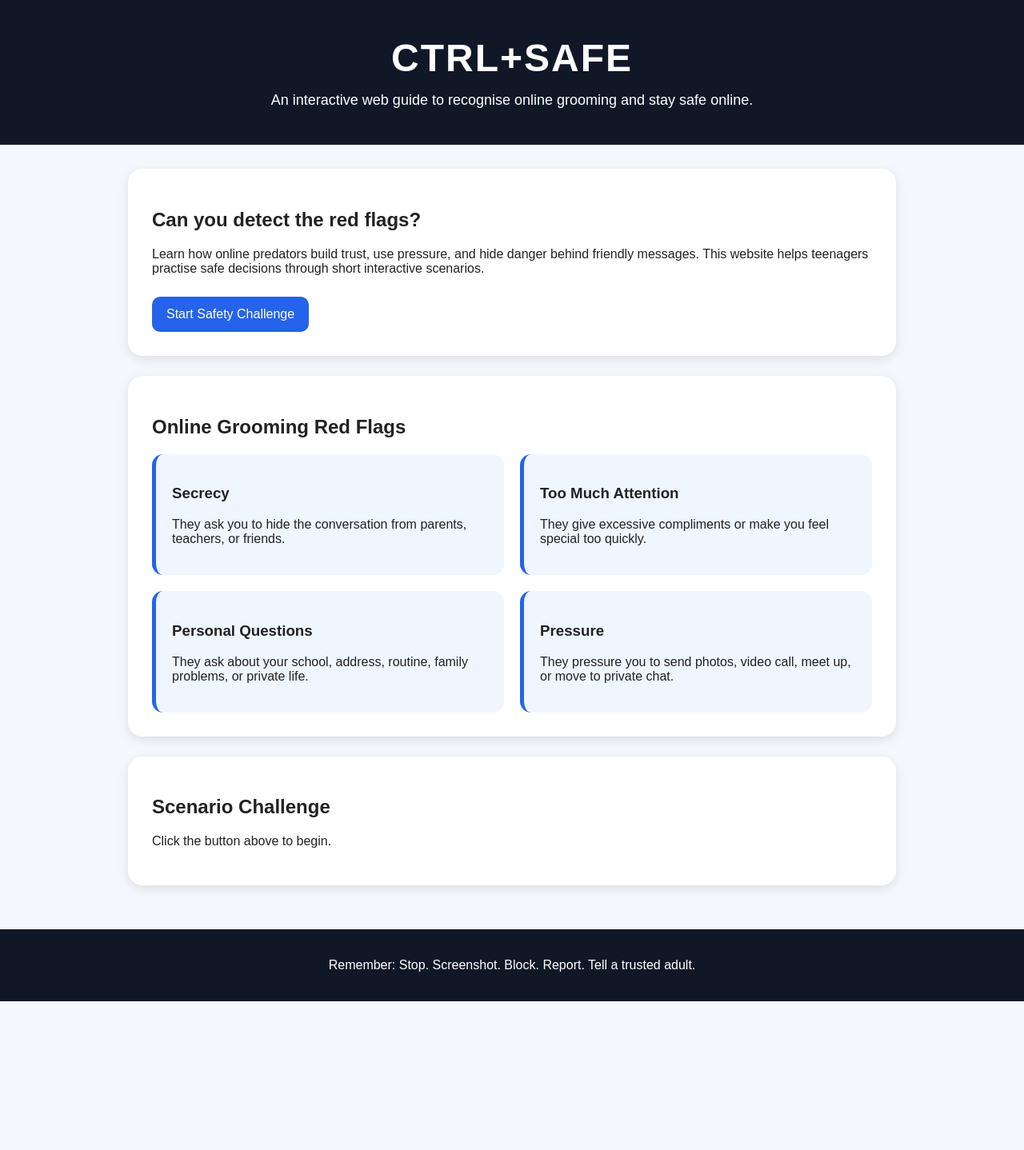
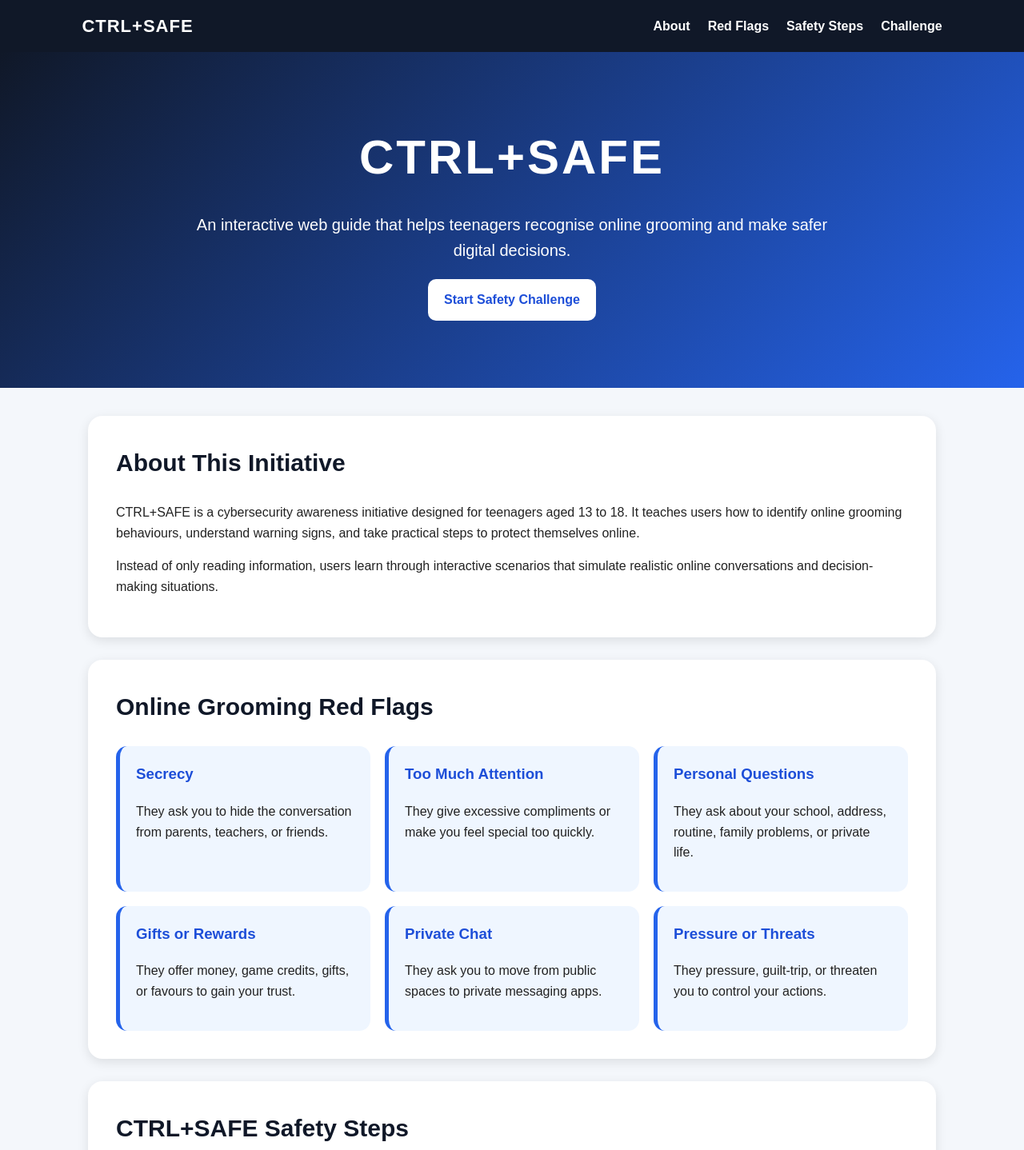
Before and after one commit to deaniemqri/ctrl-safe, a plain HTML site: page index.html in a window 1280 px wide. Shown: the top 1438 px of the page at 80% size. Before the commit the page ends 1252 px from the top, so only its background shows below. Drawn offline with Linux system fonts and the light colour scheme.

Commit message:
Upgrade CTRL+SAFE website content and quiz

```diff
--- a/index.html
+++ b/index.html
@@ -8,22 +8,40 @@
 </head>
 <body>
 
-  <header>
-    <h1>CTRL+SAFE</h1>
-    <p>An interactive web guide to recognise online grooming and stay safe online.</p>
+  <nav class="navbar">
+    <div class="logo">CTRL+SAFE</div>
+    <ul>
+      <li><a href="#about">About</a></li>
+      <li><a href="#redflags">Red Flags</a></li>
+      <li><a href="#safety">Safety Steps</a></li>
+      <li><a href="#quiz">Challenge</a></li>
+    </ul>
+  </nav>
+
+  <header class="hero">
+    <div class="hero-content">
+      <h1>CTRL+SAFE</h1>
+      <p>An interactive web guide that helps teenagers recognise online grooming and make safer digital decisions.</p>
+      <a href="#quiz" class="hero-btn">Start Safety Challenge</a>
+    </div>
   </header>
 
   <main>
-    <section class="hero">
-      <h2>Can you detect the red flags?</h2>
+
+    <section id="about" class="section">
+      <h2>About This Initiative</h2>
       <p>
-        Learn how online predators build trust, use pressure, and hide danger behind friendly messages.
-        This website helps teenagers practise safe decisions through short interactive scenarios.
+        CTRL+SAFE is a cybersecurity awareness initiative designed for teenagers aged 13 to 18.
+        It teaches users how to identify online grooming behaviours, understand warning signs,
+        and take practical steps to protect themselves online.
       </p>
-      <button onclick="startQuiz()">Start Safety Challenge</button>
+      <p>
+        Instead of only reading information, users learn through interactive scenarios that simulate
+        realistic online conversations and decision-making situations.
+      </p>
     </section>
 
-    <section class="info">
+    <section id="redflags" class="section">
       <h2>Online Grooming Red Flags</h2>
 
       <div class="cards">
@@ -43,24 +61,72 @@
         </div>
 
         <div class="card">
-          <h3>Pressure</h3>
-          <p>They pressure you to send photos, video call, meet up, or move to private chat.</p>
+          <h3>Gifts or Rewards</h3>
+          <p>They offer money, game credits, gifts, or favours to gain your trust.</p>
+        </div>
+
+        <div class="card">
+          <h3>Private Chat</h3>
+          <p>They ask you to move from public spaces to private messaging apps.</p>
+        </div>
+
+        <div class="card">
+          <h3>Pressure or Threats</h3>
+          <p>They pressure, guilt-trip, or threaten you to control your actions.</p>
         </div>
       </div>
     </section>
 
-    <section class="quiz">
-      <h2>Scenario Challenge</h2>
+    <section id="safety" class="section">
+      <h2>CTRL+SAFE Safety Steps</h2>
+
+      <div class="steps">
+        <div class="step">
+          <h3>1. Stop</h3>
+          <p>Stop replying if the conversation feels uncomfortable, secretive, or unsafe.</p>
+        </div>
+
+        <div class="step">
+          <h3>2. Screenshot</h3>
+          <p>Save evidence such as messages, usernames, photos, links, or account profiles.</p>
+        </div>
+
+        <div class="step">
+          <h3>3. Block</h3>
+          <p>Block the person so they cannot continue contacting or pressuring you.</p>
+        </div>
+
+        <div class="step">
+          <h3>4. Report</h3>
+          <p>Report the account or message using the platform’s reporting tools.</p>
+        </div>
+
+        <div class="step">
+          <h3>5. Tell</h3>
+          <p>Tell a trusted adult, parent, teacher, counsellor, or guardian immediately.</p>
+        </div>
+      </div>
+    </section>
+
+    <section id="quiz" class="section quiz-section">
+      <h2>Scenario Safety Challenge</h2>
+      <p class="quiz-intro">
+        Read each situation carefully and choose the safest response.
+      </p>
+
       <div id="quiz-box">
-        <p id="question">Click the button above to begin.</p>
+        <p id="progress"></p>
+        <h3 id="question">Click the button below to begin.</h3>
         <div id="options"></div>
         <p id="feedback"></p>
+        <button id="start-btn" onclick="startQuiz()">Start Challenge</button>
       </div>
     </section>
+
   </main>
 
   <footer>
-    <p>Remember: Stop. Screenshot. Block. Report. Tell a trusted adult.</p>
+    <p>CTRL+SAFE | Stop. Screenshot. Block. Report. Tell a trusted adult.</p>
   </footer>
 
   <script src="script.js"></script>
--- a/script.js
+++ b/script.js
@@ -28,6 +28,26 @@ const scenarios = [
     ],
     correct: 0,
     explanation: "Correct. School, address, and daily routine are private information."
+  },
+  {
+    question: "An online friend says they want to move the chat to a private messaging app because 'it is safer from adults'. What should you do?",
+    options: [
+      "Move to the private app immediately",
+      "Be cautious because moving to private chat can be a grooming tactic",
+      "Send them your other social media accounts"
+    ],
+    correct: 1,
+    explanation: "Correct. Moving conversations to private spaces can make it harder for others to notice unsafe behaviour."
+  },
+  {
+    question: "Someone threatens to expose your private messages unless you send more photos. What is the safest action?",
+    options: [
+      "Send more photos so they stop threatening you",
+      "Delete everything and stay silent",
+      "Save evidence, block/report the person, and tell a trusted adult immediately"
+    ],
+    correct: 2,
+    explanation: "Correct. Threats and blackmail are serious warning signs. You should not handle it alone."
   }
 ];
 
@@ -37,14 +57,19 @@ let score = 0;
 function startQuiz() {
   currentQuestion = 0;
   score = 0;
+
+  document.getElementById("start-btn").style.display = "none";
+
   showQuestion();
 }
 
 function showQuestion() {
+  const progressElement = document.getElementById("progress");
   const questionElement = document.getElementById("question");
   const optionsElement = document.getElementById("options");
   const feedbackElement = document.getElementById("feedback");
 
+  progressElement.textContent = `Question ${currentQuestion + 1} of ${scenarios.length}`;
   questionElement.textContent = scenarios[currentQuestion].question;
   optionsElement.innerHTML = "";
   feedbackElement.textContent = "";
@@ -60,6 +85,11 @@ function showQuestion() {
 
 function checkAnswer(selectedIndex) {
   const feedbackElement = document.getElementById("feedback");
+  const optionButtons = document.querySelectorAll(".option-btn");
+
+  optionButtons.forEach(button => {
+    button.disabled = true;
+  });
 
   if (selectedIndex === scenarios[currentQuestion].correct) {
     score++;
@@ -78,16 +108,31 @@ function checkAnswer(selectedIndex) {
     } else {
       showResult();
     }
-  }, 1800);
+  }, 2200);
 }
 
 function showResult() {
+  const progressElement = document.getElementById("progress");
   const questionElement = document.getElementById("question");
   const optionsElement = document.getElementById("options");
   const feedbackElement = document.getElementById("feedback");
+  const startButton = document.getElementById("start-btn");
 
-  questionElement.textContent = `Challenge completed! Your score is ${score}/${scenarios.length}.`;
+  progressElement.textContent = "Challenge Completed";
+  questionElement.textContent = `Your score is ${score}/${scenarios.length}`;
   optionsElement.innerHTML = "";
-  feedbackElement.textContent = "Remember the CTRL+SAFE rule: Stop, Screenshot, Block, Report, and Tell a trusted adult.";
-  feedbackElement.style.color = "#2563eb";
+
+  if (score === scenarios.length) {
+    feedbackElement.textContent = "Excellent! You identified all red flags correctly.";
+    feedbackElement.style.color = "green";
+  } else if (score >= 3) {
+    feedbackElement.textContent = "Good job! You understand many warning signs, but keep learning and stay alert.";
+    feedbackElement.style.color = "#2563eb";
+  } else {
+    feedbackElement.textContent = "Keep learning. Online grooming can be difficult to spot, so remember: Stop, Screenshot, Block, Report, and Tell a trusted adult.";
+    feedbackElement.style.color = "red";
+  }
+
+  startButton.textContent = "Restart Challenge";
+  startButton.style.display = "inline-block";
 }
--- a/style.css
+++ b/style.css
@@ -1,5 +1,9 @@
 * {
   box-sizing: border-box;
+}
+
+html {
+  scroll-behavior: smooth;
 }
 
 body {
@@ -7,64 +11,124 @@ body {
   font-family: Arial, sans-serif;
   background: #f4f7fb;
   color: #222;
+  line-height: 1.6;
 }
 
-header {
+.navbar {
   background: #101828;
   color: white;
-  text-align: center;
-  padding: 45px 20px;
+  padding: 15px 8%;
+  display: flex;
+  justify-content: space-between;
+  align-items: center;
+  position: sticky;
+  top: 0;
+  z-index: 10;
 }
 
-header h1 {
-  margin: 0;
-  font-size: 48px;
-  letter-spacing: 2px;
+.logo {
+  font-size: 22px;
+  font-weight: bold;
+  letter-spacing: 1px;
 }
 
-header p {
-  font-size: 18px;
-  max-width: 700px;
-  margin: 15px auto 0;
+.navbar ul {
+  list-style: none;
+  display: flex;
+  gap: 22px;
+  margin: 0;
+  padding: 0;
+}
+
+.navbar a {
+  color: white;
+  text-decoration: none;
+  font-weight: bold;
+}
+
+.navbar a:hover {
+  color: #93c5fd;
+}
+
+.hero {
+  background: linear-gradient(135deg, #101828, #2563eb);
+  color: white;
+  min-height: 420px;
+  display: flex;
+  align-items: center;
+  justify-content: center;
+  text-align: center;
+  padding: 60px 20px;
+}
+
+.hero-content {
+  max-width: 800px;
+}
+
+.hero h1 {
+  font-size: 60px;
+  margin: 0;
+  letter-spacing: 3px;
+}
+
+.hero p {
+  font-size: 20px;
+  margin: 20px 0;
+}
+
+.hero-btn,
+#start-btn,
+.option-btn {
+  background: #2563eb;
+  color: white;
+  border: none;
+  padding: 13px 20px;
+  border-radius: 10px;
+  cursor: pointer;
+  font-size: 16px;
+  text-decoration: none;
+  display: inline-block;
+}
+
+.hero-btn {
+  background: white;
+  color: #1d4ed8;
+  font-weight: bold;
+}
+
+.hero-btn:hover {
+  background: #dbeafe;
+}
+
+#start-btn:hover,
+.option-btn:hover {
+  background: #1d4ed8;
 }
 
 main {
-  max-width: 1000px;
+  max-width: 1100px;
   margin: auto;
-  padding: 30px 20px;
+  padding: 35px 20px;
 }
 
-.hero,
-.info,
-.quiz {
+.section {
   background: white;
-  padding: 30px;
-  margin-bottom: 25px;
+  padding: 35px;
+  margin-bottom: 28px;
   border-radius: 18px;
   box-shadow: 0 4px 14px rgba(0, 0, 0, 0.1);
 }
 
-.hero button,
-.option-btn {
-  background: #2563eb;
-  color: white;
-  border: none;
-  padding: 13px 18px;
-  margin-top: 10px;
-  border-radius: 10px;
-  cursor: pointer;
-  font-size: 16px;
-}
-
-.hero button:hover,
-.option-btn:hover {
-  background: #1d4ed8;
+.section h2 {
+  color: #101828;
+  margin-top: 0;
+  font-size: 30px;
 }
 
 .cards {
   display: grid;
-  grid-template-columns: repeat(2, 1fr);
-  gap: 20px;
+  grid-template-columns: repeat(3, 1fr);
+  gap: 18px;
 }
 
 .card {
@@ -72,6 +136,48 @@ main {
   padding: 20px;
   border-radius: 14px;
   border-left: 5px solid #2563eb;
+}
+
+.card h3 {
+  margin-top: 0;
+  color: #1d4ed8;
+}
+
+.steps {
+  display: grid;
+  grid-template-columns: repeat(5, 1fr);
+  gap: 15px;
+}
+
+.step {
+  background: #f8fafc;
+  padding: 18px;
+  border-radius: 14px;
+  border-top: 5px solid #2563eb;
+}
+
+.step h3 {
+  margin-top: 0;
+  color: #1d4ed8;
+}
+
+.quiz-section {
+  border: 2px solid #bfdbfe;
+}
+
+.quiz-intro {
+  color: #555;
+}
+
+#quiz-box {
+  background: #f8fafc;
+  padding: 25px;
+  border-radius: 15px;
+}
+
+#progress {
+  font-weight: bold;
+  color: #2563eb;
 }
 
 .option-btn {
@@ -90,15 +196,37 @@ footer {
   text-align: center;
   background: #101828;
   color: white;
-  padding: 20px;
+  padding: 22px;
 }
 
-@media (max-width: 700px) {
-  .cards {
+@media (max-width: 900px) {
+  .cards,
+  .steps {
+    grid-template-columns: repeat(2, 1fr);
+  }
+
+  .hero h1 {
+    font-size: 44px;
+  }
+}
+
+@media (max-width: 650px) {
+  .navbar {
+    flex-direction: column;
+    gap: 12px;
+  }
+
+  .navbar ul {
+    flex-wrap: wrap;
+    justify-content: center;
+  }
+
+  .cards,
+  .steps {
     grid-template-columns: 1fr;
   }
 
-  header h1 {
+  .hero h1 {
     font-size: 36px;
   }
 }
```
